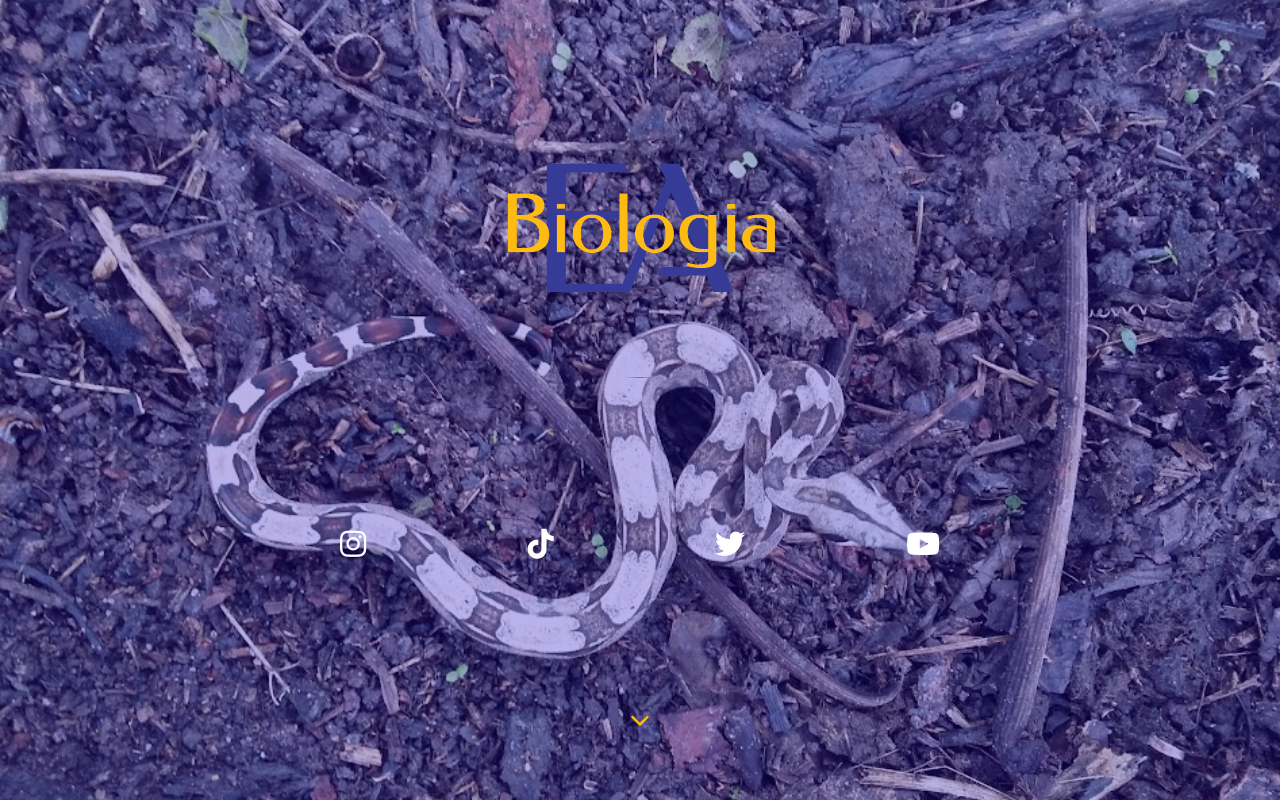
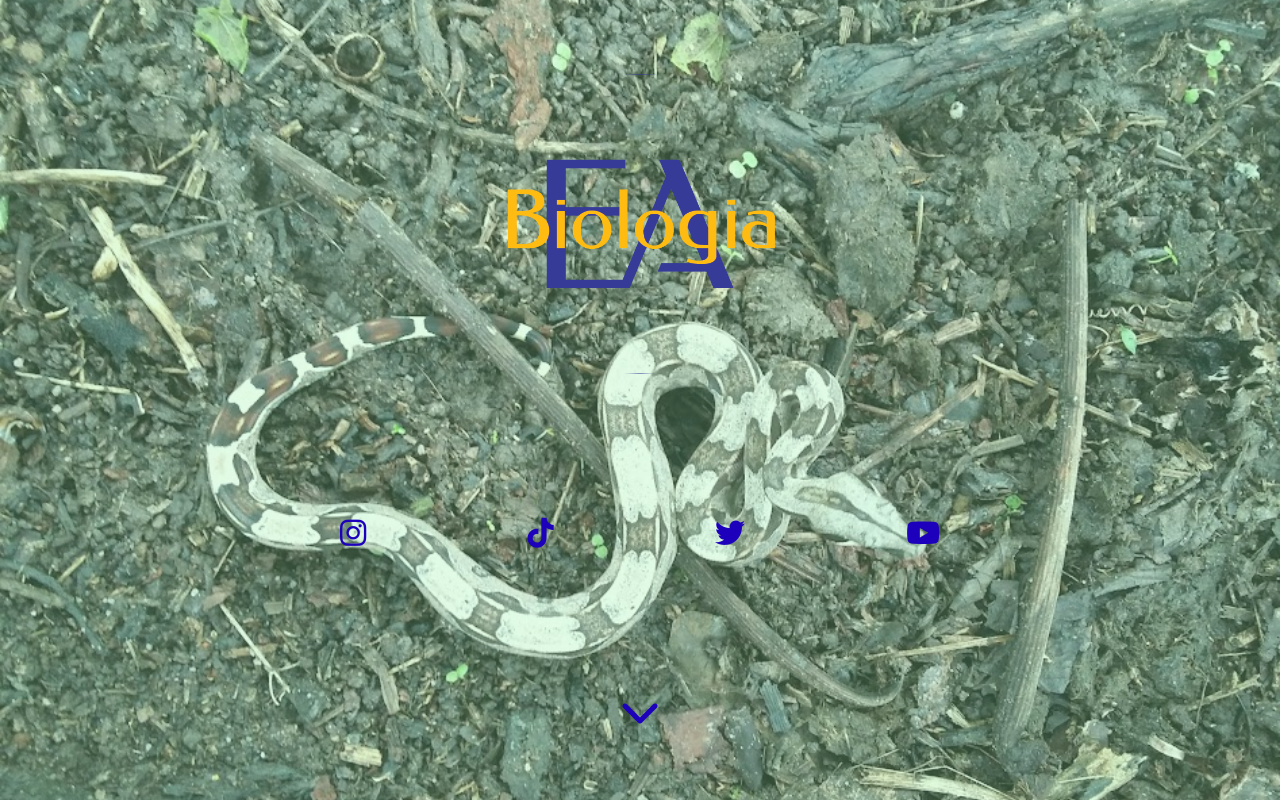
Before and after one commit to lucasnasss/eabio, a plain HTML site: page index.html in a window 1280 px wide. Shown: the top 802 px of the page. Drawn offline with Linux system fonts and the light colour scheme.

Commit message:
teste de correção

```diff
--- a/css/style.css
+++ b/css/style.css
@@ -36,7 +36,7 @@ body {
     flex-direction: column;
     color: whitesmoke;
     overflow: hidden;
-    background-color: rgb(28, 0, 187);
+    background-color: rgb(157, 245, 176);
     align-items: center;
     justify-content: center;
 }
@@ -85,15 +85,18 @@ body {
     object-fit: cover;
 }
 .arrow{
+
+
     bottom: 5%;
 }
 
 .arrow a{
-color: rgb(255, 188, 4);
-font-size: 20px;
+    color: rgb(28, 0, 187);
+font-size: 40px;
+font-weight:900;
 }
 .arrow a:hover{
-    color: rgb(0, 0, 0);
+    color: rgb(255, 188, 4);
     }
 
 .header h1{
@@ -110,7 +113,7 @@ font-size: 20px;
 }
 
 .redes a {
-    color: rgb(255, 255, 255);
+    color: rgb(28, 0, 187);
     padding: 20px;
     font-size: 30px;
 
--- a/index.html
+++ b/index.html
@@ -96,7 +96,7 @@
 <section class="projetos" id="projetos">
 <div class="main-projetos">
    <div class="projetos-title">
-       <h2>PORTIFÓLIO</h2>
+       <h2>PRODUTOS</h2>
 
    </div>
 
```
Also changed, not shown: 1 other file.
